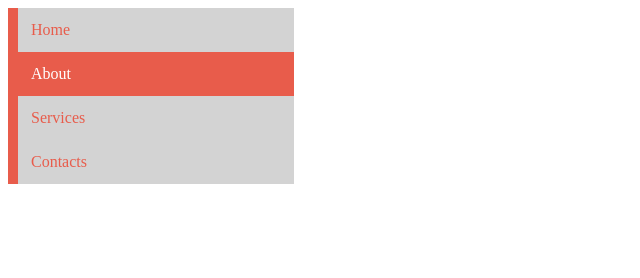
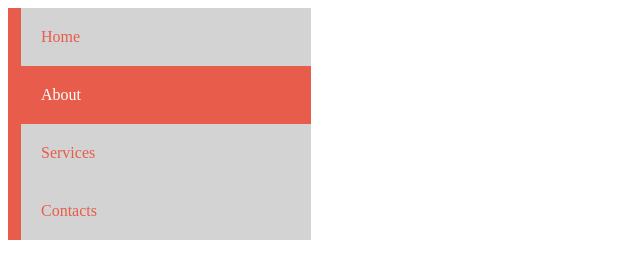
Before and after one commit to Artem09222/Homework-16-, a plain HTML site: page index.html in a window 1280 px wide. Shown: the whole page, without its empty margins (0-640 px from the left). Drawn offline with Linux system fonts and the light colour scheme.

Commit message:
Add files via upload

```diff
--- a/style.css
+++ b/style.css
@@ -1,5 +1,5 @@
 .menu {
-  border-left: 10px solid #e85c4b;
+  border-left: 13px solid #e85c4b;
   width: 250px;
 }
 
@@ -10,7 +10,7 @@
   width: 250px;
   padding-top: 30px;
   color: #e85c4b;
-  padding: 13px;
+  padding: 20px;
 }
 
 .menu-button {
@@ -19,7 +19,7 @@
   background-color: #e85c4b;
   width: 250px;
   color: #ffffff;
-  padding: 13px;
+  padding: 20px;
 }
 
 .title {
```
